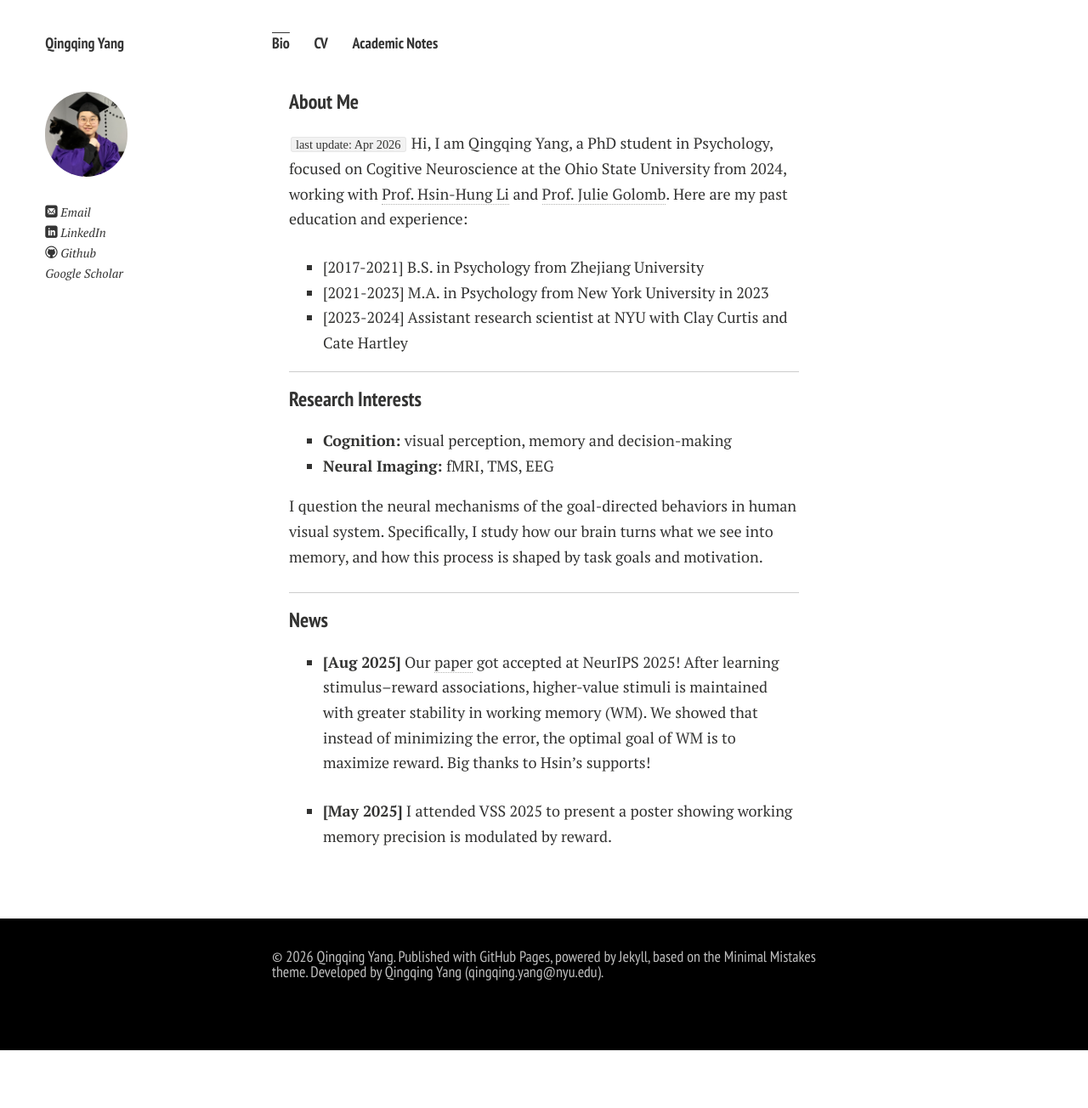
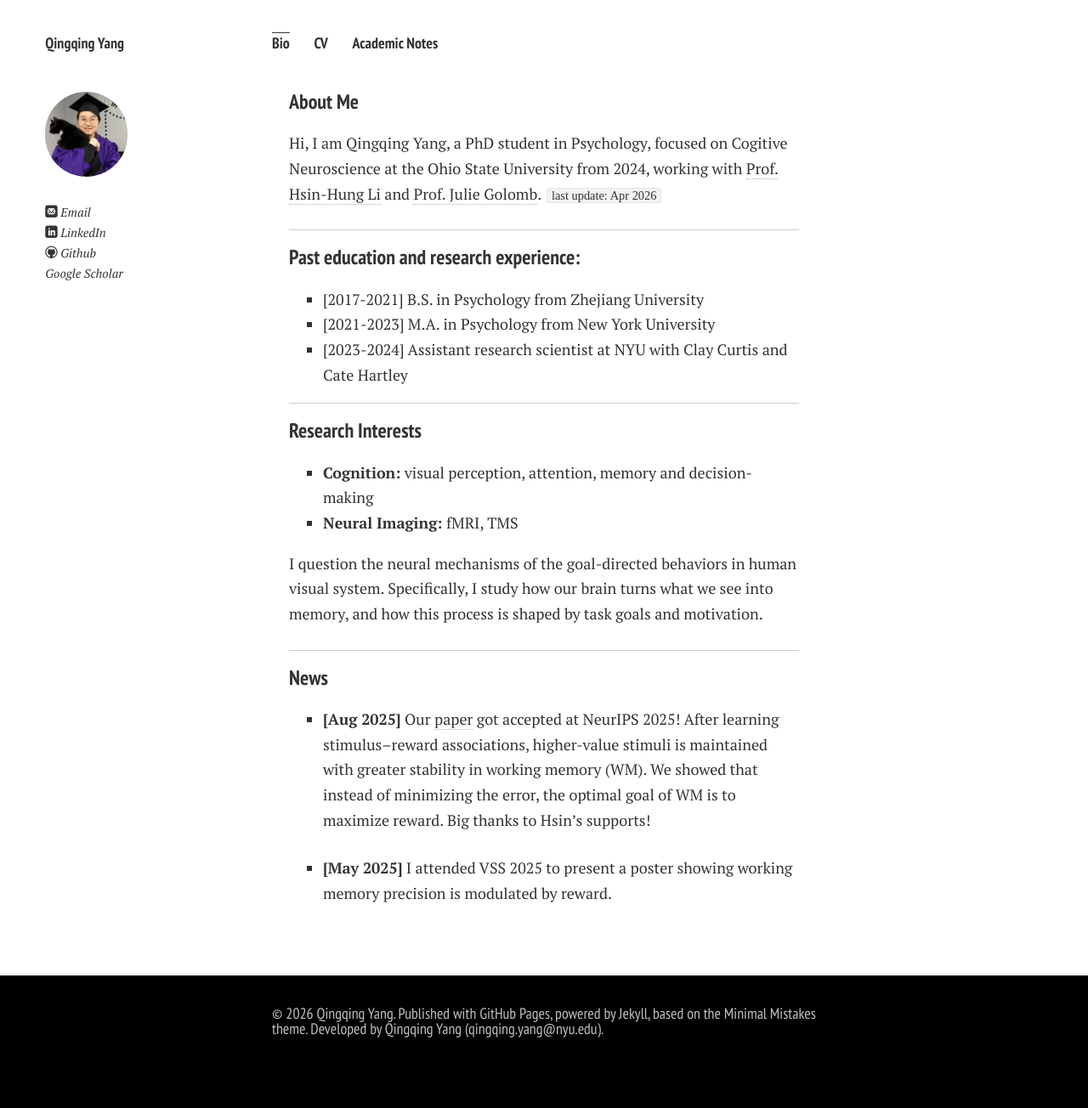
Before and after one commit to Qingqing-Yang-177/Qingqing-Yang-177.github.io, a Jekyll site: the page built from index.md, in a window 1280 px wide. Shown: the whole page at 85% size. Built offline with Jekyll 4.4.1, drawn with Linux system fonts in a browser that asks for light colours; nearby versions of some CDN libraries; comment, search, counter and statistics services are not loaded; a style sheet for code colours, icons or effects is not loaded; our own code applies the rules of GitHub Pages for plain Markdown files; before the commit the page ends 1236 px from its top, so only the background shows below that.

Commit message:
Update index.md

```diff
--- a/index.md
+++ b/index.md
@@ -3,17 +3,19 @@ layout: page
 ---
 
 ### About Me
-`last update: Apr 2026`
-Hi, I am Qingqing Yang, a PhD student in Psychology, focused on Cogitive Neuroscience at the Ohio State University from 2024, working with [Prof. Hsin-Hung Li](https://www.hsinhungli.com/) and [Prof. Julie Golomb](https://u.osu.edu/golomblab/). Here are my past education and experience:
+Hi, I am Qingqing Yang, a PhD student in Psychology, focused on Cogitive Neuroscience at the Ohio State University from 2024, working with [Prof. Hsin-Hung Li](https://www.hsinhungli.com/) and [Prof. Julie Golomb](https://u.osu.edu/golomblab/). `last update: Apr 2026`
+
+---
+### Past education and research experience:
 - [2017-2021] B.S. in Psychology from Zhejiang University
-- [2021-2023] M.A. in Psychology from New York University in 2023
+- [2021-2023] M.A. in Psychology from New York University
 - [2023-2024] Assistant research scientist at NYU with Clay Curtis and Cate Hartley
 
 ---
 ### Research Interests
 
-- **Cognition:** visual perception, memory and decision-making
-- **Neural Imaging:** fMRI, TMS, EEG
+- **Cognition:** visual perception, attention, memory and decision-making
+- **Neural Imaging:** fMRI, TMS
 
 I question the neural mechanisms of the goal-directed behaviors in human visual system. Specifically, I study how our brain turns what we see into memory, and how this process is shaped by task goals and motivation.
 
```
